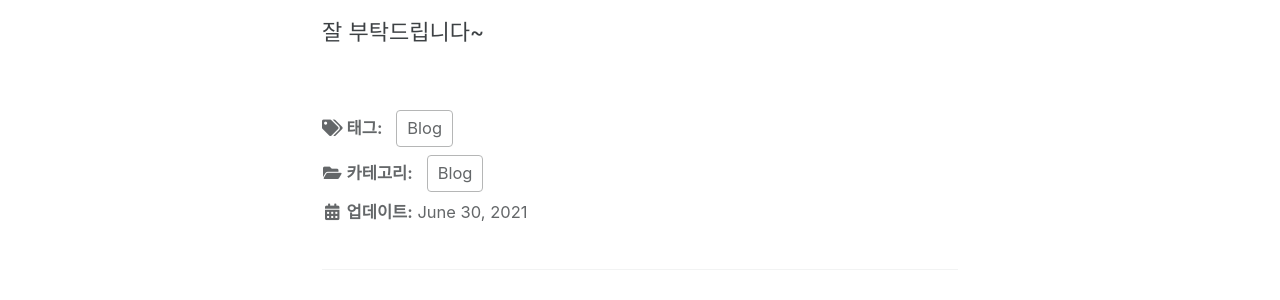
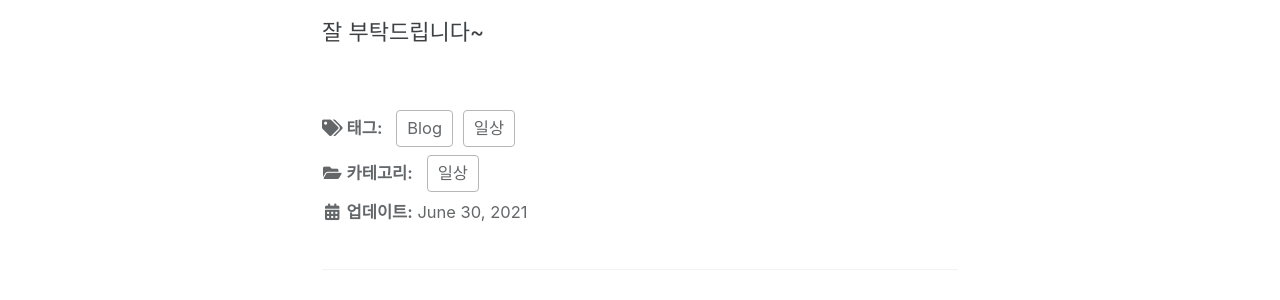
Before and after one commit to leeryeongsong/leeryeongsong.github.io, a Jekyll site: the page built from _posts/2021-06-30-20210630 Hi! 안녕하세요!.md, in a window 1280 px wide. Shown: the part 464-764 px from the top of the page. Built offline with Jekyll 4.4.1, drawn with Linux system fonts in a browser that asks for light colours; cached includes are drawn as plain includes.

Commit message:
Update 2021-06-30-20210630 Hi! 안녕하세요!.md

```diff
--- a/_posts/2021-06-30-20210630 Hi! 안녕하세요!.md
+++ b/_posts/2021-06-30-20210630 Hi! 안녕하세요!.md
@@ -3,9 +3,10 @@ title:  "20210630 Hi! 안녕하세요!"
 excerpt: "최근에 코딩 공부를 시작한 학생입니다! 잘 부탁드려요."
 
 categories:
-  - Blog
+  - 일상
 tags:
   - Blog
+  - 일상
 ---
 
 최근에 코딩 공부를 시작했습니다.
```
